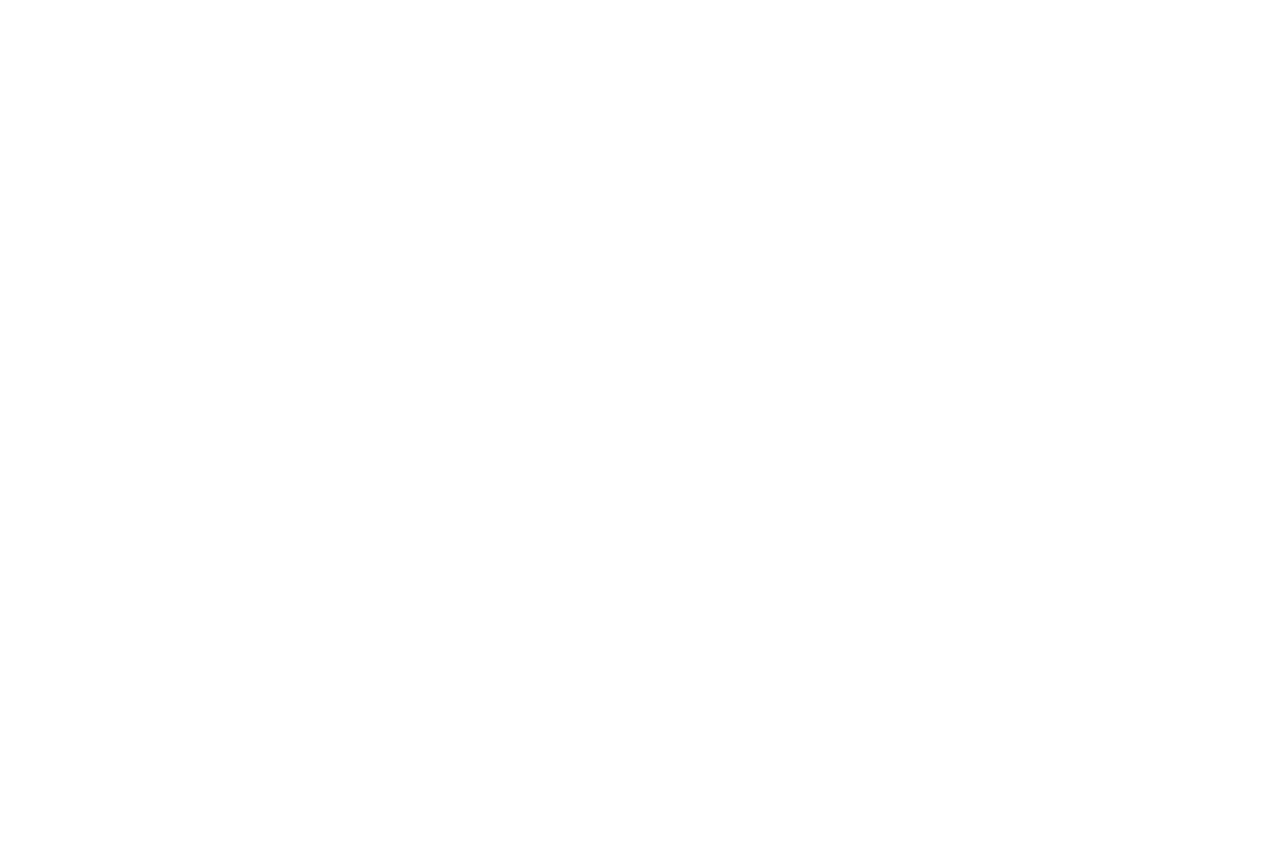
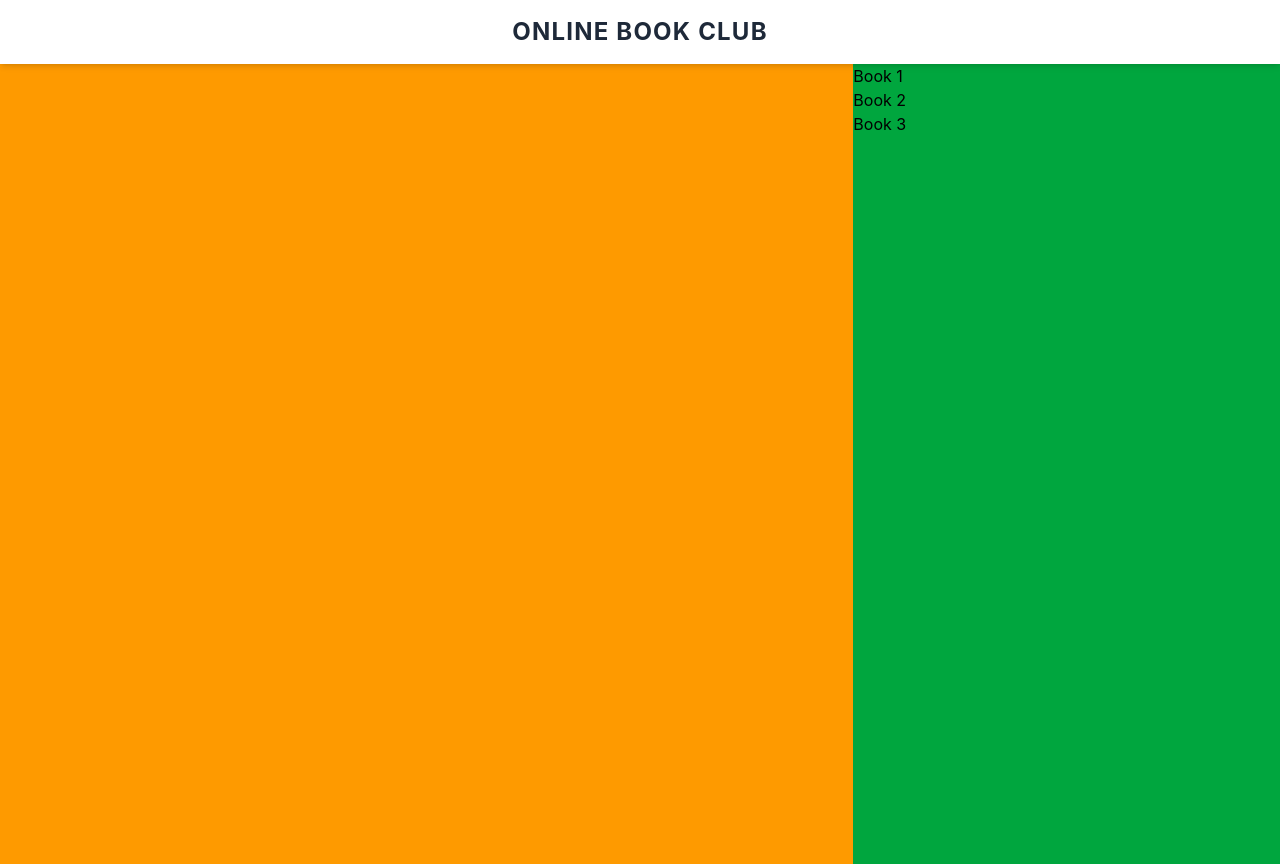
Before and after one commit to gerard-asuncion/online-book-club, a React (Vite) app: page / in a window 1280 px wide. Before the commit the page ends 800 px from the top, so only its background shows below. Built offline with nearby package versions, Linux system fonts and the light colour scheme.

Commit message:
feat: basic responsive layout created

```diff
--- a/src/App.tsx
+++ b/src/App.tsx
@@ -1,12 +1,24 @@
-
+import { useState } from "react";
+import Header from "./components/Header";
+import Sidebar from "./components/Sidebar";
+import Window from "./components/Window";
 
 function App() {
 
+  const [bookRoom, setBookRoom] = useState<string>("")
 
   return (
-    <div>
-
-    </div>
+    <main className="h-screen">
+      <Header />
+      <section className="sm:grid sm:grid-cols-3 h-full">
+        <div className="sm:col-span-2 bg-amber-500">
+          <Window room={bookRoom} />
+        </div>
+        <div className="hidden sm:block bg-green-600">
+          <Sidebar setBookRoom={setBookRoom} />
+        </div>
+      </section>
+    </main>
   )
 }
 
--- /dev/null
+++ b/src/components/Chat.tsx
@@ -0,0 +1,11 @@
+import type { ChatProps } from "../types/props"
+
+const Chat = ({ room }: ChatProps) => {
+  return (
+    <div>
+        {room}
+    </div>
+  )
+}
+
+export default Chat
--- /dev/null
+++ b/src/components/Header.tsx
@@ -0,0 +1,23 @@
+
+const Header = ({}) => {
+  return (
+    <header className="bg-white p-4 shadow-md sticky top-0 z-10">
+      <div className="flex justify-between items-center max-w-md mx-auto sm:justify-center">
+        <h1 className="text-2xl font-bold text-gray-800 tracking-wider">
+          ONLINE BOOK CLUB
+        </h1>
+        <button
+
+          className="p-2 rounded-full text-gray-600 cursor-pointer sm:hidden">
+          <div className="flex flex-col space-y-1.5 w-6 h-5 justify-center items-center">
+            <div className="w-5 h-2 bg-current rounded-full"></div>
+            <div className="w-5 h-2 bg-current rounded-full"></div>
+            <div className="w-5 h-2 bg-current rounded-full"></div>
+          </div>
+        </button>
+      </div>
+    </header>
+  )
+}
+
+export default Header
--- /dev/null
+++ b/src/components/Sidebar.tsx
@@ -0,0 +1,27 @@
+import type { SidebarProps } from "../types/props"
+
+const Sidebar = ({setBookRoom}: SidebarProps) => {
+  return (
+    <div>
+        <ul>
+            <li className="cursor-pointer">
+                <button onClick={() => {setBookRoom("book1")}}>
+                    Book 1
+                </button>
+            </li>
+            <li className="cursor-pointer">
+                <button onClick={() => setBookRoom("book2")}>
+                    Book 2
+                </button>
+            </li>
+            <li className="cursor-pointer">
+                <button onClick={() => setBookRoom("book3")}>
+                    Book 3
+                </button>
+            </li>
+        </ul>
+    </div>
+  )
+}
+
+export default Sidebar
--- /dev/null
+++ b/src/components/Window.tsx
@@ -0,0 +1,10 @@
+import Chat from "./Chat"
+import type { WindowProps } from "../types/props"
+
+const Window = ({ room }: WindowProps) => {
+  return (
+        <Chat room={room} />
+  )
+}
+
+export default Window
--- /dev/null
+++ b/src/types/props.ts
@@ -0,0 +1,11 @@
+export interface WindowProps {
+    room: string
+}
+
+export interface ChatProps {
+    room: string
+}
+
+export interface SidebarProps {
+    setBookRoom: React.Dispatch<React.SetStateAction<string>>
+}
```
Also changed, not shown: src/utils/classNameUtils.ts (added).
